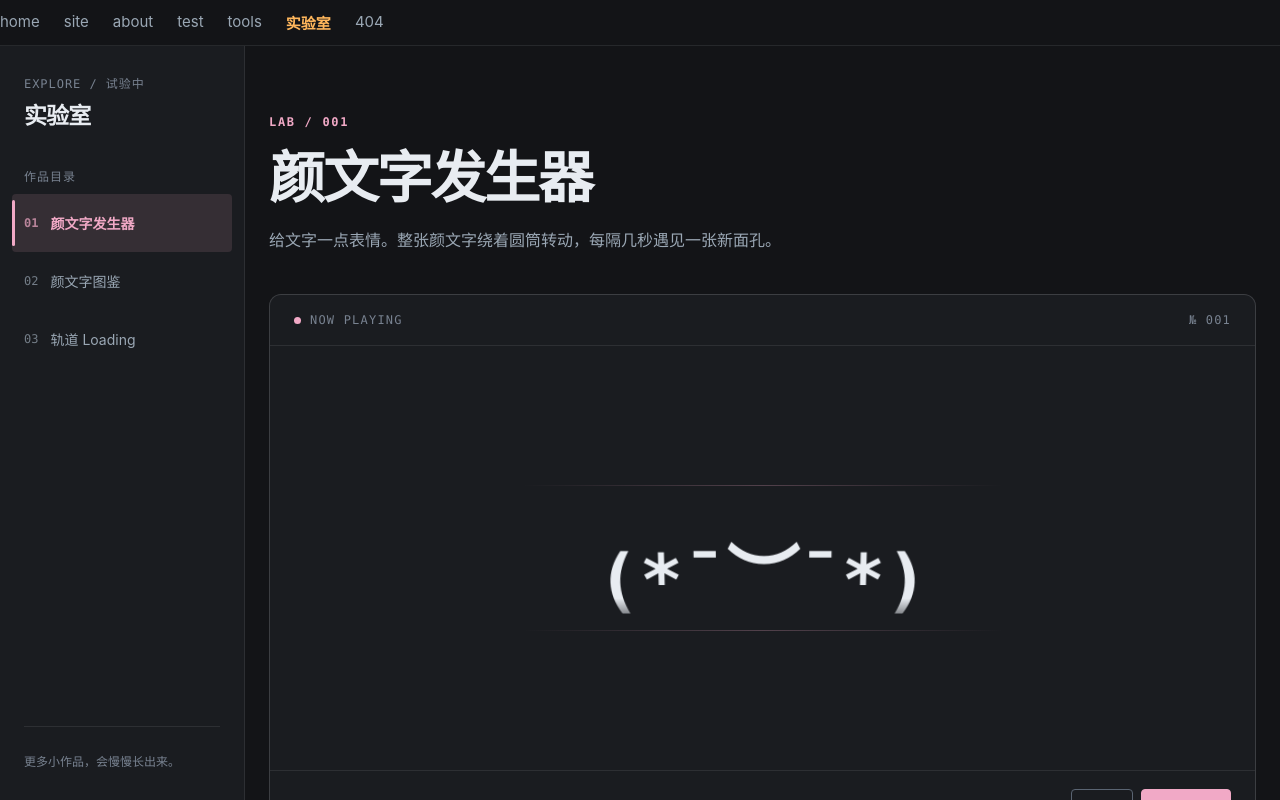
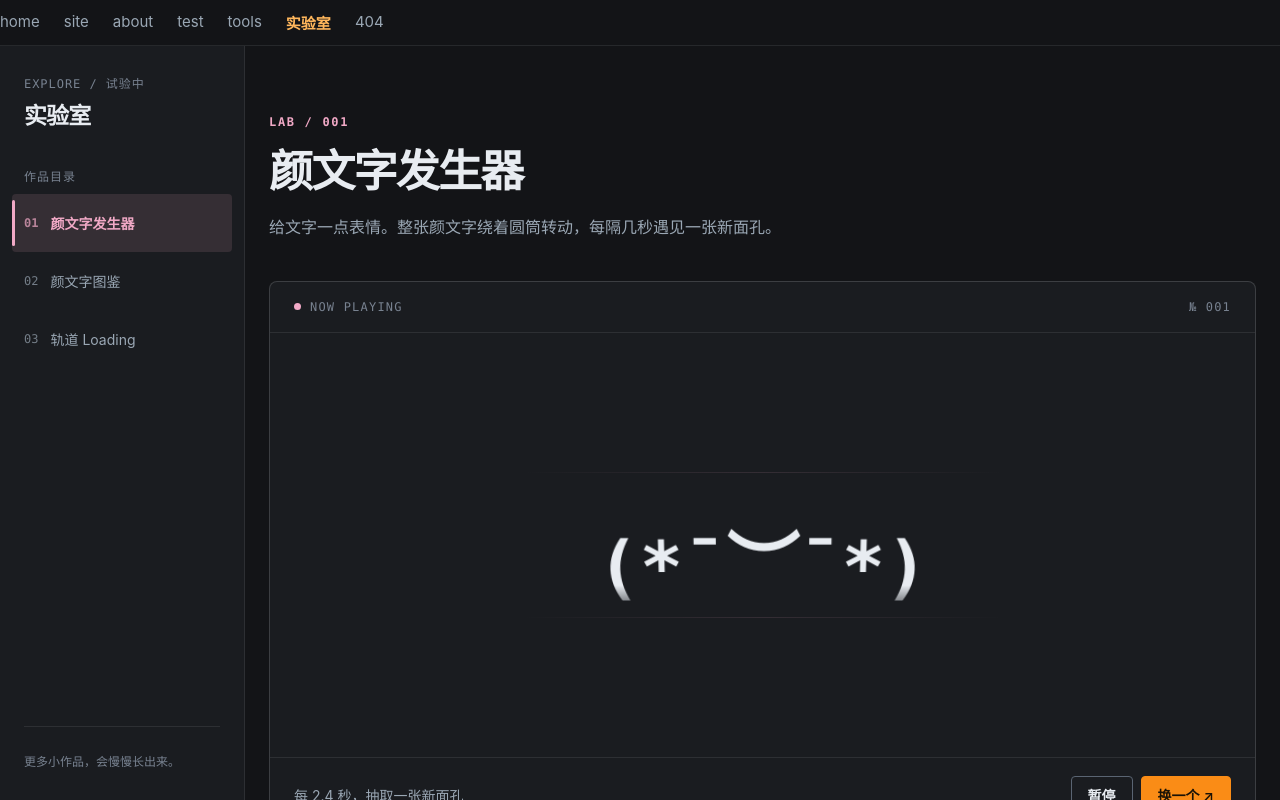
Before and after one commit to NeverSeeBefore/lol, a React (Vite) app: page /lab/kaomoji in a window 1280 px wide. Built offline with nearby package versions, Linux system fonts and the light colour scheme.

Commit message:
style(lab): 对齐全站主题规范

```diff
--- a/src/static/styles/theme.less
+++ b/src/static/styles/theme.less
@@ -55,6 +55,10 @@
   --tool-diff: #84ebd0; // Diff 对比 · 青碧 164°（亮层）
   --tool-markdown: #d2df49; // Markdown 预览 · 橄榄绿 65°（亮层）
   --tool-cron: #ed9ba9; // Cron 解析 · 樱粉 350°（亮层）
+
+  // ---------- 实验室作品色（只标识实验室，不承担通用交互） ----------
+  --lab-accent: #f1a9c6;
+  --lab-accent-bg: rgb(241 169 198 / 12%);
 
   // ---------- 语法着色（代码块专用，独立于语义色，不挪用） ----------
   --code-key: #8fb8ff; // 键名
--- a/src/views/Lab/index.module.less
+++ b/src/views/Lab/index.module.less
@@ -62,12 +62,12 @@
   }
 
   &.active {
-    background: rgb(241 169 198 / 12%);
-    color: #f1a9c6;
+    background: var(--lab-accent-bg);
+    color: var(--lab-accent);
     font-weight: 600;
 
     &::before {
-      background: #f1a9c6;
+      background: var(--lab-accent);
       border-radius: 2px;
       bottom: 6px;
       content: '';
--- a/src/views/Lab/library.module.less
+++ b/src/views/Lab/library.module.less
@@ -14,7 +14,7 @@
   margin-bottom: 30px;
 
   h1 {
-    font-size: clamp(34px, 5vw, 56px);
+    font-size: clamp(var(--text-2xl), 5vw, var(--text-3xl));
     letter-spacing: -0.04em;
     line-height: 1.15;
     margin: 16px 0;
@@ -28,7 +28,7 @@
 }
 
 .eyebrow {
-  color: #f1a9c6;
+  color: var(--lab-accent);
   font-family: var(--font-mono);
   font-size: var(--text-xs);
   font-weight: 700;
@@ -44,7 +44,7 @@
 .filter {
   background: var(--bg-raised);
   border: 1px solid var(--border-control);
-  border-radius: 999px;
+  border-radius: var(--radius-sm);
   color: var(--text-secondary);
   cursor: pointer;
   font: inherit;
@@ -57,9 +57,9 @@
   }
 
   &.active {
-    background: rgb(241 169 198 / 12%);
-    border-color: #f1a9c6;
-    color: #f1a9c6;
+    background: var(--accent-bg);
+    border-color: var(--accent);
+    color: var(--accent-text);
   }
 }
 
@@ -96,7 +96,7 @@
 
   &:hover {
     background: var(--bg-overlay);
-    border-color: #f1a9c6;
+    border-color: var(--accent);
     transform: translateY(-2px);
   }
 }
--- a/src/views/Lab/loading.module.less
+++ b/src/views/Lab/loading.module.less
@@ -14,7 +14,7 @@
   margin-bottom: 40px;
 
   h1 {
-    font-size: clamp(34px, 5vw, 56px);
+    font-size: clamp(var(--text-2xl), 5vw, var(--text-3xl));
     letter-spacing: -0.04em;
     line-height: 1.15;
     margin: 16px 0;
@@ -29,7 +29,7 @@
 }
 
 .eyebrow {
-  color: #f1a9c6;
+  color: var(--lab-accent);
   font-family: var(--font-mono);
   font-size: var(--text-xs);
   font-weight: 700;
@@ -39,7 +39,7 @@
 .machine {
   background: var(--bg-raised);
   border: 1px solid var(--border-strong);
-  border-radius: var(--radius-lg);
+  border-radius: var(--radius-md);
   overflow: hidden;
 }
 
@@ -56,7 +56,7 @@
 }
 
 .dot {
-  background: #f1a9c6;
+  background: var(--lab-accent);
   border-radius: 50%;
   height: 7px;
   width: 7px;
@@ -93,7 +93,7 @@
     background: var(--bg-overlay);
     border: 1px solid var(--border);
     border-radius: var(--radius-sm);
-    color: #f1a9c6;
+    color: var(--text-primary);
     font-family: var(--font-mono);
     padding: 6px 10px;
   }
--- a/src/views/Lab/page.module.less
+++ b/src/views/Lab/page.module.less
@@ -14,7 +14,7 @@
   margin-bottom: 40px;
 
   h1 {
-    font-size: clamp(34px, 5vw, 56px);
+    font-size: clamp(var(--text-2xl), 5vw, var(--text-3xl));
     letter-spacing: -0.04em;
     line-height: 1.15;
     margin: 16px 0;
@@ -30,7 +30,7 @@
 
 .eyebrow,
 .card-label {
-  color: #f1a9c6;
+  color: var(--lab-accent);
   font-family: var(--font-mono);
   font-size: var(--text-xs);
   font-weight: 700;
@@ -40,7 +40,7 @@
 .machine {
   background: var(--bg-raised);
   border: 1px solid var(--border-strong);
-  border-radius: var(--radius-lg);
+  border-radius: var(--radius-md);
   overflow: hidden;
 }
 
@@ -57,7 +57,7 @@
 }
 
 .live-dot {
-  background: #f1a9c6;
+  background: var(--lab-accent);
   border-radius: 50%;
   height: 7px;
   width: 7px;
@@ -79,7 +79,7 @@
 }
 
 .stage-line {
-  background: linear-gradient(90deg, transparent, rgb(241 169 198 / 26%), transparent);
+  background: linear-gradient(90deg, transparent, var(--lab-accent-bg), transparent);
   height: 1px;
   max-width: 480px;
   width: 90%;
@@ -117,12 +117,12 @@
 }
 
 .primary-button {
-  background: #f1a9c6;
-  border: 1px solid #f1a9c6;
-  color: #27151d;
+  background: var(--accent);
+  border: 1px solid var(--accent);
+  color: var(--text-on-accent);
 
   &:hover {
-    background: #ffd0e0;
+    background: var(--accent-hover);
   }
 }
 
@@ -180,7 +180,7 @@
 }
 
 .library-link {
-  color: #f1a9c6;
+  color: var(--accent-text);
   display: inline-block;
   font-size: var(--text-sm);
   margin-top: 20px;
@@ -195,7 +195,7 @@
   background: var(--bg-overlay);
   border: 1px solid var(--border);
   border-radius: var(--radius-sm);
-  color: #f1a9c6;
+  color: var(--text-primary);
   display: block;
   font-family: var(--font-mono);
   font-size: var(--text-xs);
```
Also changed, not shown: 1 other file (tests, documents, lock files or other folders).
